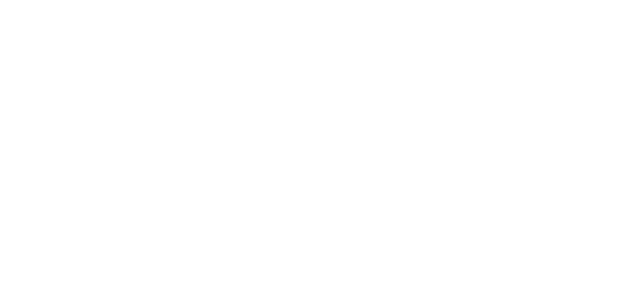
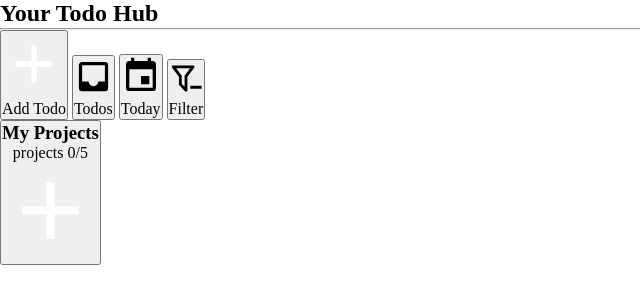
Before and after one commit to HamzaIbrahimi/Todo-List, a website built with webpack: page src/template.html in a window 1280 px wide. Shown: the whole page, without its empty margins (0-640 px from the left). Built offline with nearby package versions, Linux system fonts and the light colour scheme.

Commit message:
Add static sidebar

```diff
--- a/src/template.html
+++ b/src/template.html
@@ -3,9 +3,41 @@
 <head>
     <meta charset="UTF-8">
     <meta name="viewport" content="width=device-width, initial-scale=1.0">
-    <title>Document</title>
+    <title>Todo List</title>
 </head>
 <body>
+    <div id="sidebar">
+        <div class="sidebar top_area">
+            <h2>Your Todo Hub</h2>
+            <hr>
+            <button id="add_todo">
+                <img src="../logo/plus.svg" alt="">
+                <div>Add Todo</div>
+            </button>
+            <button>
+                <img src="../logo/inbox.svg" alt="">
+                <div>Todos</div>
+                <span id="todo_count"></span>
+            </button>
+            <button>
+                <img src="../logo/calendar.svg" alt="">
+                <div>Today</div>
+            </button>
+            <button>
+                <img src="../logo/filter-minus-outline.svg" alt="">
+                <div>Filter</div>
+            </button>
+        </div>
+        <div class="sidebar bottom_area">
+            <button>
+                <h3>My Projects</h3>
+                <div>projects <span id="project_count">0</span>/5</div>
+                <img id="add_project" src="../logo/plus.svg" alt="">
+            </button>
+        </div>
+    </div>
+    <div id="content">
+    </div>
 
 </body>
 </html>
```
